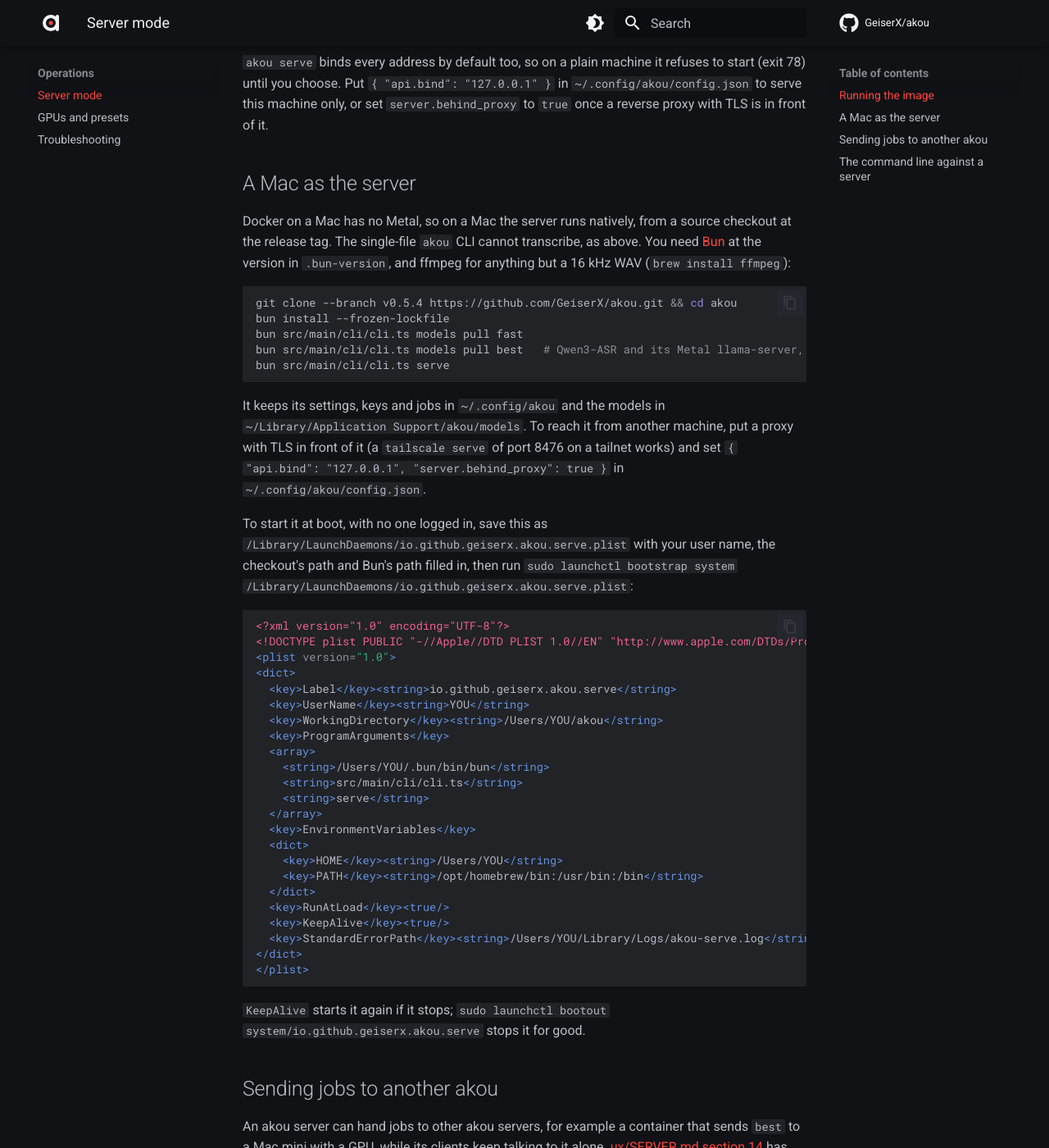
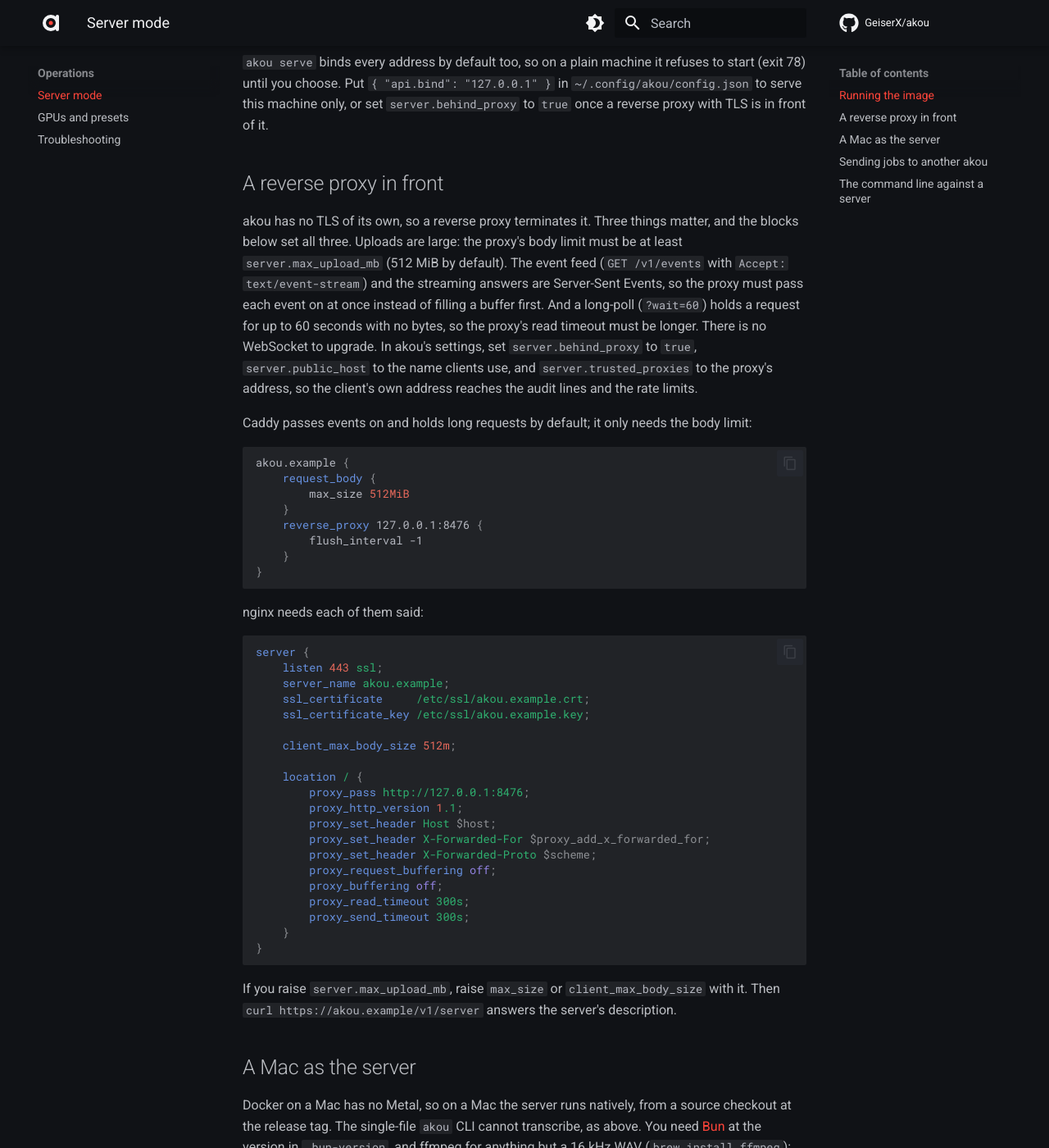
Before and after one commit to GeiserX/akou, an MkDocs documentation site: the page built from docs/server.md, in a window 1280 px wide and 1400 px high, scrolled down 2234 px. Shown: the whole window at 82% size. Built offline with MkDocs 1.6.1 and Material for MkDocs 9.7.7, drawn with Linux system fonts in a browser that asks for light colours; comment, search, counter and statistics services are not loaded; some of the changed text lies outside the part shown.

Commit message:
docs(server): document a reverse proxy and the Mac server's limits, so a box serves long recordings
The server page had no reverse proxy block, so an upload over the proxy's
limit, a buffered event stream or a long-poll cut by a short read timeout
were left for each operator to find. It now has one Caddy and one nginx
block. The native Mac section gains the upload and length limits that refuse
long meeting recordings, how to get the diarize helper today, and a healthz
check after a reboot.

SV-P7 is recorded: akou serve with no display, no sound server and nothing
but Bun on PATH logs no line about any of them.

````diff
--- a/docs/server.md
+++ b/docs/server.md
@@ -53,6 +53,50 @@
 `akou serve` binds every address by default too, so on a plain machine it refuses to start (exit 78) until you choose. Put `{ "api.bind": "127.0.0.1" }` in `~/.config/akou/config.json` to serve this machine only, or set `server.behind_proxy` to `true` once a reverse proxy with TLS is in front of it.
 
 
+## A reverse proxy in front
+
+akou has no TLS of its own, so a reverse proxy terminates it. Three things matter, and the blocks below set all three. Uploads are large: the proxy's body limit must be at least `server.max_upload_mb` (512 MiB by default). The event feed (`GET /v1/events` with `Accept: text/event-stream`) and the streaming answers are Server-Sent Events, so the proxy must pass each event on at once instead of filling a buffer first. And a long-poll (`?wait=60`) holds a request for up to 60 seconds with no bytes, so the proxy's read timeout must be longer. There is no WebSocket to upgrade. In akou's settings, set `server.behind_proxy` to `true`, `server.public_host` to the name clients use, and `server.trusted_proxies` to the proxy's address, so the client's own address reaches the audit lines and the rate limits.
+
+Caddy passes events on and holds long requests by default; it only needs the body limit:
+
+```caddyfile
+akou.example {
+	request_body {
+		max_size 512MiB
+	}
+	reverse_proxy 127.0.0.1:8476 {
+		flush_interval -1
+	}
+}
+```
+
+nginx needs each of them said:
+
+```nginx
+server {
+    listen 443 ssl;
+    server_name akou.example;
+    ssl_certificate     /etc/ssl/akou.example.crt;
+    ssl_certificate_key /etc/ssl/akou.example.key;
+
+    client_max_body_size 512m;
+
+    location / {
+        proxy_pass http://127.0.0.1:8476;
+        proxy_http_version 1.1;
+        proxy_set_header Host $host;
+        proxy_set_header X-Forwarded-For $proxy_add_x_forwarded_for;
+        proxy_set_header X-Forwarded-Proto $scheme;
+        proxy_request_buffering off;
+        proxy_buffering off;
+        proxy_read_timeout 300s;
+        proxy_send_timeout 300s;
+    }
+}
+```
+
+If you raise `server.max_upload_mb`, raise `max_size` or `client_max_body_size` with it. Then `curl https://akou.example/v1/server` answers the server's description.
+
 ## A Mac as the server
 
 Docker on a Mac has no Metal, so on a Mac the server runs natively, from a source checkout at the release tag. The single-file `akou` CLI cannot transcribe, as above. You need [Bun](https://bun.sh) at the version in `.bun-version`, and ffmpeg for anything but a 16 kHz WAV (`brew install ffmpeg`):
@@ -65,7 +109,11 @@
 bun src/main/cli/cli.ts serve
 ```
 
-It keeps its settings, keys and jobs in `~/.config/akou` and the models in `~/Library/Application Support/akou/models`. To reach it from another machine, put a proxy with TLS in front of it (a `tailscale serve` of port 8476 on a tailnet works) and set `{ "api.bind": "127.0.0.1", "server.behind_proxy": true }` in `~/.config/akou/config.json`.
+It keeps its settings, keys and jobs in `~/.config/akou` and the models in `~/Library/Application Support/akou/models`.
+
+Two limits refuse long recordings by default. `server.max_upload_mb` is 512 MiB, which is less than a long meeting video, and `server.max_audio_minutes` is 240. For long meetings, raise both in `~/.config/akou/config.json`, for example `{ "server.max_upload_mb": 2048, "server.max_audio_minutes": 360 }`, and restart the server.
+
+Speaker labels need the `akou-diarize` helper, which only the app's release ships today; `models pull` does not fetch it. Without it, a job that asks for `diarize` finishes without labels. Take it from the release zip (`akou.app/Contents/Resources/app/bun/akou-diarize`), or build it from the checkout with Rust 1.88 or newer (`cargo build --locked --release --manifest-path native/akou-diarize/Cargo.toml`), and name it in the config: `{ "asr.diarizeHelper": ["/Users/YOU/akou/native/akou-diarize/target/release/akou-diarize"] }`. To reach it from another machine, put a proxy with TLS in front of it (a `tailscale serve` of port 8476 on a tailnet works) and set `{ "api.bind": "127.0.0.1", "server.behind_proxy": true }` in `~/.config/akou/config.json`.
 
 To start it at boot, with no one logged in, save this as `/Library/LaunchDaemons/io.github.geiserx.akou.serve.plist` with your user name, the checkout's path and Bun's path filled in, then run `sudo launchctl bootstrap system /Library/LaunchDaemons/io.github.geiserx.akou.serve.plist`:
 
@@ -95,7 +143,13 @@
 </plist>
 ```
 
-`KeepAlive` starts it again if it stops; `sudo launchctl bootout system/io.github.geiserx.akou.serve` stops it for good.
+`KeepAlive` starts it again if it stops; `sudo launchctl bootout system/io.github.geiserx.akou.serve` stops it for good. Started this way, with no one logged in, it still runs `best` on Metal: `GET /v1/server` shows `accelerator.active` as `metal`. After a reboot, check it came back with:
+
+```sh
+curl -s http://127.0.0.1:8476/healthz
+```
+
+which answers `{"ok":true,…,"models_ready":true}` once the models are loaded. If it answers nothing, the log is the `StandardErrorPath` file.
 
 ## Sending jobs to another akou
 
````
Also changed, not shown: docs/ux/SERVER.md (+2 -2 lines), 2 other files.
